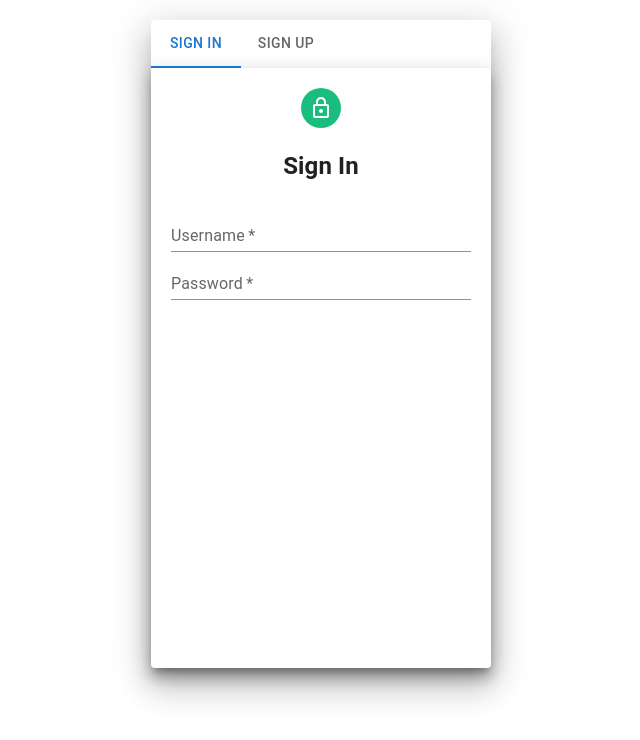
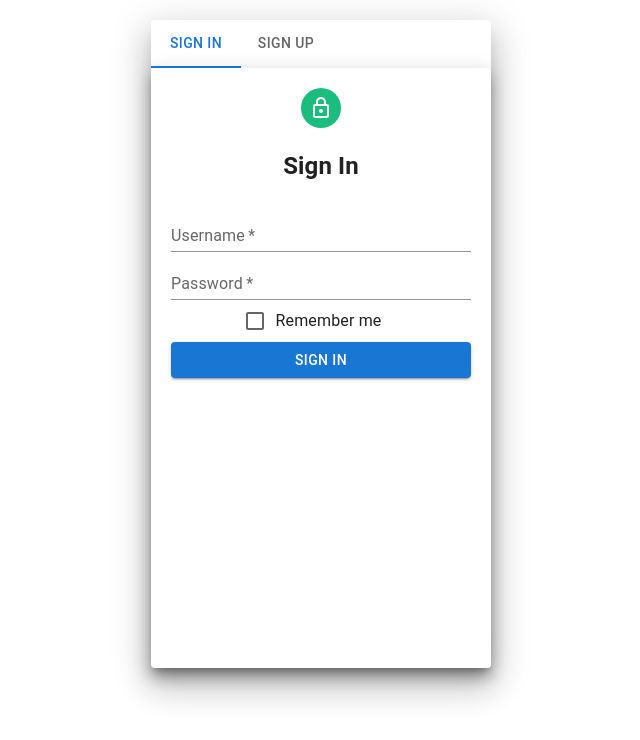
Before and after one commit to mkisecok/Login-Page-react, a React (Create React App) app in the folder login/: page / in a window 1280 px wide. Shown: the top 740 px of the page, without its empty margins (319-959 px from the left). Built offline with nearby package versions, Linux system fonts and the light colour scheme.

Commit message:
Add checkedbox and button component

```diff
--- a/login/src/components/Login.js
+++ b/login/src/components/Login.js
@@ -1,4 +1,4 @@
-import { Avatar, Grid, Paper, TextField } from '@mui/material'
+import { Avatar, Button, Checkbox, FormControlLabel, Grid, Paper, TextField } from '@mui/material'
 import React from 'react'
 import LockOutlinedIcon from '@mui/icons-material/LockOutlined';
 
@@ -15,6 +15,10 @@ function Login() {
                      </Grid>
                      <TextField id="standard-basic" label="Username" placeholder='Enter Username' variant="standard" fullWidth  required/>
                      <TextField id="standard-basic" label="Password" placeholder='Enter Password' type='password' variant="standard" fullWidth  required/>
+                     <FormControlLabel control={<Checkbox name='checkedB' color='primary' align=''/>} label="Remember me" />
+                     <Button type='submit' color='primary' variant="contained" fullWidth>Sign in</Button>
+
+
                 </Paper>
             </Grid>
         </div>
```
